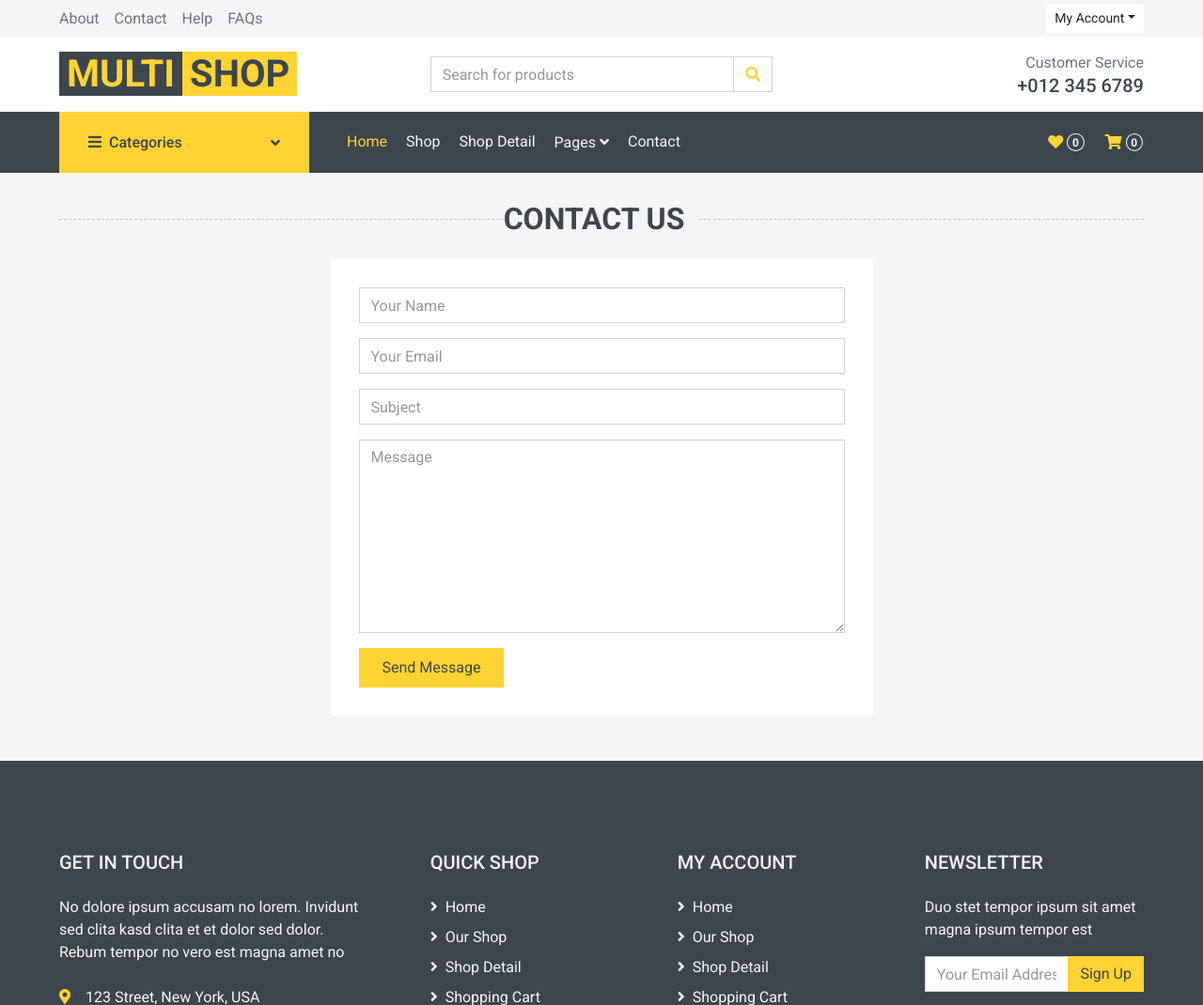
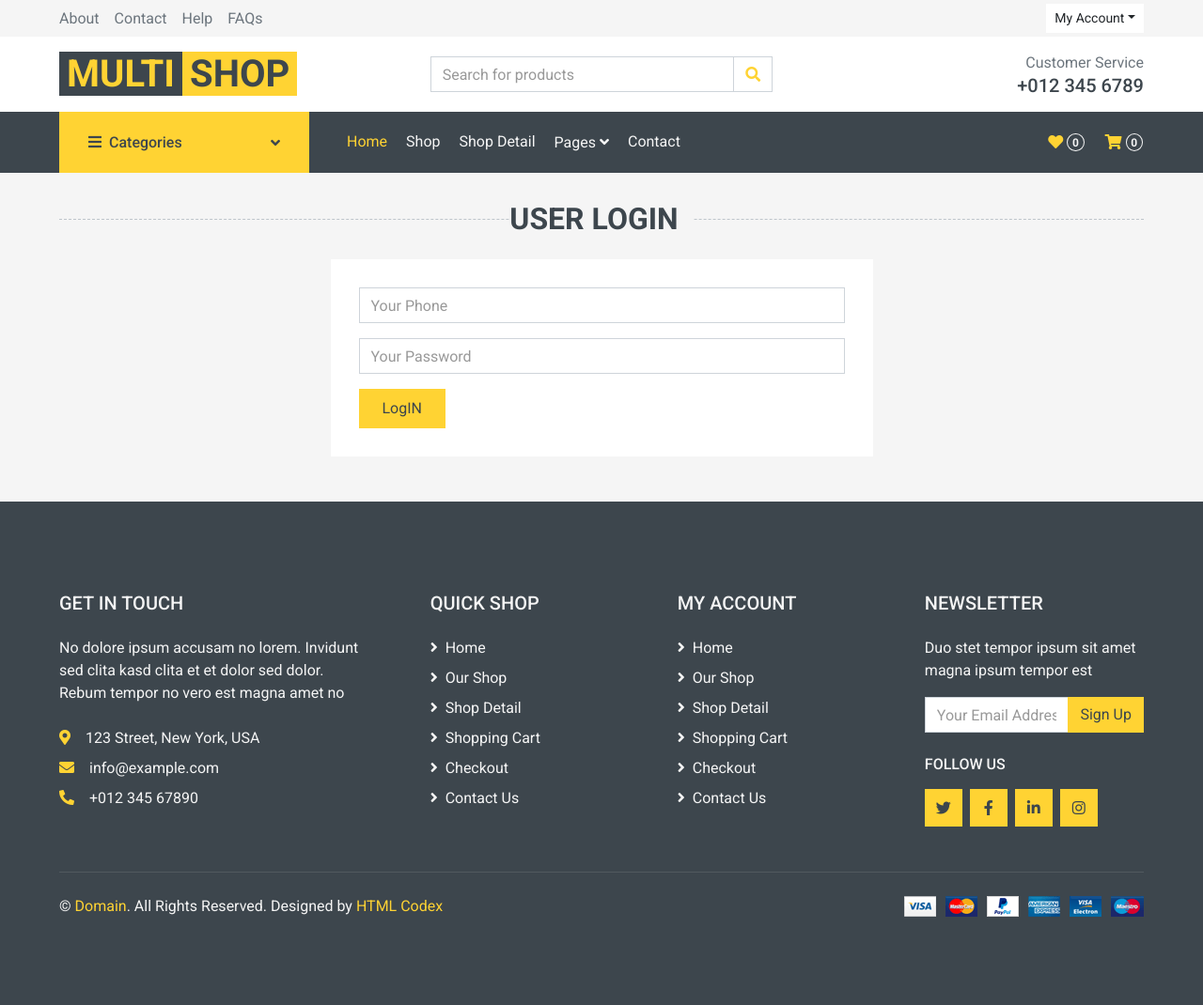
Before and after one commit to moeinrezai/online_shop, a Django app: page /account/login in a window 1280 px wide. Shown: the top 1070 px of the page at 94% size. After the commit the page ends 976 px from the top, so only its background shows below. Run offline with Django 5.2, Linux system fonts and the light colour scheme; some libraries are stand-ins or nearby versions.

Commit message:
load log in 2

```diff
--- a/account/templates/account/contact.html
+++ b/account/templates/account/contact.html
@@ -3,36 +3,25 @@
 {% block main %}
     <!-- Contact Start -->
     <div class="container-fluid">
-        <h2 class="section-title position-relative text-uppercase text-center mx-xl-5 mb-4"><span class="bg-secondary pr-3">Contact Us</span></h2>
+        <h2 class="section-title position-relative text-uppercase text-center mx-xl-5 mb-4"><span class="bg-secondary pr-3">User LogIn</span></h2>
         <div class=" px-xl-5">
             <div class=" mb-5 contact-us" style="">
                 <div class="contact-form bg-light p-30">
                     <div id="success"></div>
                     <form name="sentMessage" id="contactForm" novalidate="novalidate">
                         <div class="control-group">
-                            <input type="text" class="form-control" id="name" placeholder="Your Name"
+                            <input type="text" class="form-control" id="name" placeholder="Your Phone"
                                 required="required" data-validation-required-message="Please enter your name" />
                             <p class="help-block text-danger"></p>
                         </div>
                         <div class="control-group">
-                            <input type="email" class="form-control" id="email" placeholder="Your Email"
+                            <input type="password" class="form-control" id="email" placeholder="Your Password"
                                 required="required" data-validation-required-message="Please enter your email" />
                             <p class="help-block text-danger"></p>
                         </div>
-                        <div class="control-group">
-                            <input type="text" class="form-control" id="subject" placeholder="Subject"
-                                required="required" data-validation-required-message="Please enter a subject" />
-                            <p class="help-block text-danger"></p>
-                        </div>
-                        <div class="control-group">
-                            <textarea class="form-control" rows="8" id="message" placeholder="Message"
-                                required="required"
-                                data-validation-required-message="Please enter your message"></textarea>
-                            <p class="help-block text-danger"></p>
-                        </div>
+
                         <div>
-                            <button class="btn btn-primary py-2 px-4" type="submit" id="sendMessageButton">Send
-                                Message</button>
+                            <button class="btn btn-primary py-2 px-4" type="submit" id="sendMessageButton">LogIN</button>
                         </div>
                     </form>
                 </div>
```
